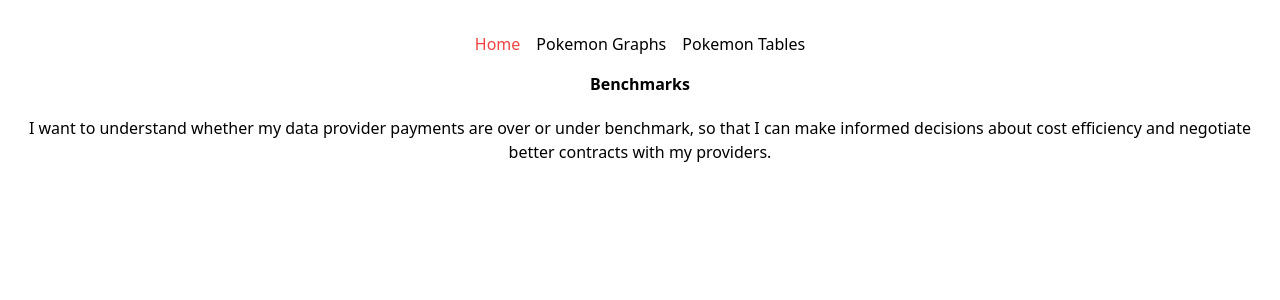
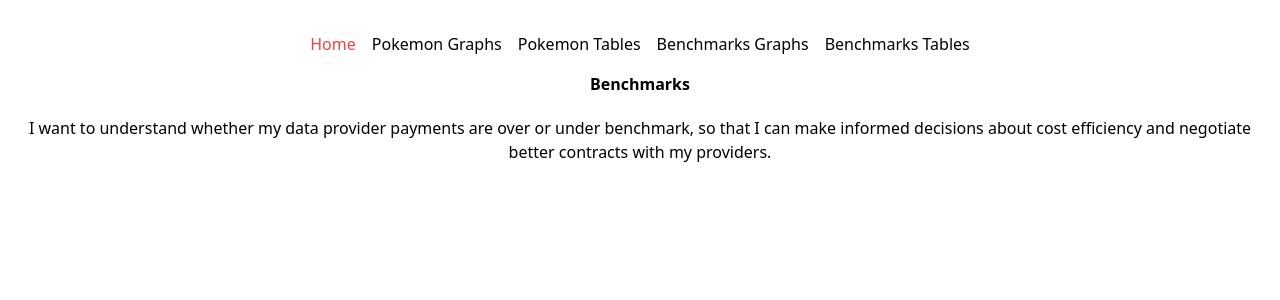
Before and after one commit to Lu-Smith/vue-tailwind-pokemon, a Vue app: page / in a window 1280 px wide. Shown: the top 300 px of the page. Built offline with nearby package versions, Linux system fonts and the light colour scheme; no server answers.

Commit message:
Updated NavBar.vue

```diff
--- a/src/components/NavBar.vue
+++ b/src/components/NavBar.vue
@@ -6,6 +6,8 @@
     { key: '/', label: 'Home' },
     { key: '/pokemon-graphs', label: 'Pokemon Graphs' },
     { key: '/pokemon-tables', label: 'Pokemon Tables' },
+    { key: '/benchmarks-graphs', label: 'Benchmarks Graphs' },
+    { key: '/benchmarks-tables', label: 'Benchmarks Tables' },
   ]);
 </script>
 
```
